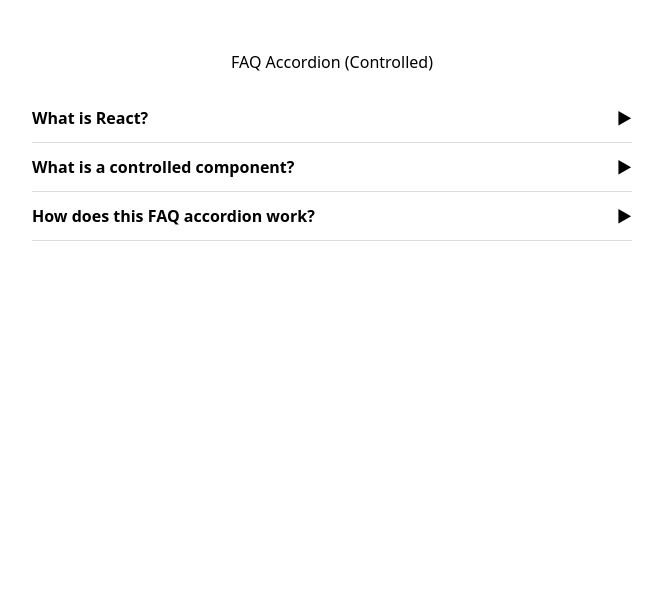
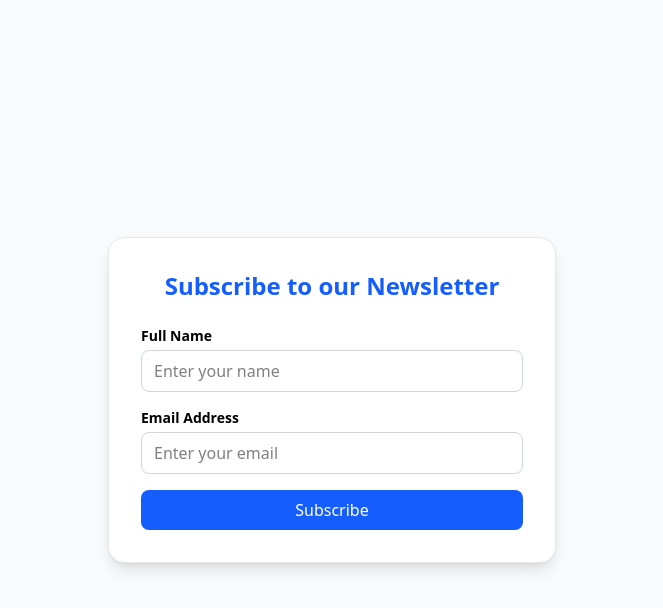
Before and after one commit to Abdulmuiz00/projectmy, a React (Vite) app: page / in a window 1280 px wide. Shown: the top 608 px of the page, without its empty margins (308-971 px from the left). Built offline with nearby package versions, Linux system fonts and the light colour scheme.

Commit message:
DAY025
Created a newletter sub program

```diff
--- a/src/Acordion.jsx
+++ b/src/Acordion.jsx
@@ -1,9 +1,4 @@
 import React, { useState } from 'react';
-
-// ---------------------------
-// FAQ Accordion component (controlled open state)
-// ---------------------------
-
 function AccordionItem({ id, title, content, isOpen, onToggle }) {
   return (
     <div
--- a/src/App.jsx
+++ b/src/App.jsx
@@ -1,10 +1,10 @@
 import React, { useState } from "react";
-import FAQAccordion from "./Acordion";
+import NewsletterForm from "./NewsLetter";
 
 
 function App() {
   return (
-    <div><FAQAccordion />
+    <div><NewsletterForm />
     </div>
   );
 }
--- /dev/null
+++ b/src/Components/FormInput.jsx
@@ -0,0 +1,23 @@
+import React from "react";
+
+function FormInput({ label, type = "text", name, value, onChange, placeholder }) {
+  return (
+    <div className="flex flex-col mb-4">
+      <label htmlFor={name} className="text-sm font-semibold mb-1">
+        {label}
+      </label>
+      <input
+        type={type}
+        id={name}
+        name={name}
+        value={value}
+        onChange={onChange}
+        placeholder={placeholder}
+        className="border border-gray-300 rounded-lg px-3 py-2 focus:outline-none focus:ring-2 focus:ring-blue-500"
+        required
+      />
+    </div>
+  );
+}
+
+export default FormInput;
--- /dev/null
+++ b/src/NewsLetter.jsx
@@ -0,0 +1,66 @@
+import React, { useState } from "react";
+import FormInput from "./Components/FormInput";
+
+function NewsletterForm() {
+  const [formData, setFormData] = useState({ name: "", email: "" });
+  const [message, setMessage] = useState("");
+
+  const handleChange = (e) => {
+    setFormData({ ...formData, [e.target.name]: e.target.value });
+  };
+
+  const handleSubmit = (e) => {
+    e.preventDefault();
+
+    if (!formData.name || !formData.email) {
+      setMessage("Please fill in all fields!");
+      return;
+    }
+
+    setMessage("🎉 Thank you for subscribing to our newsletter!");
+    setFormData({ name: "", email: "" });
+  };
+
+  return (
+    <div className="flex justify-center items-center min-h-screen bg-gray-50">
+      <form
+        onSubmit={handleSubmit}
+        className="bg-white shadow-lg rounded-2xl p-8 w-full max-w-md border border-gray-200"
+      >
+        <h2 className="text-2xl font-bold mb-6 text-center text-blue-600">
+          Subscribe to our Newsletter
+        </h2>
+
+        <FormInput
+          label="Full Name"
+          name="name"
+          value={formData.name}
+          onChange={handleChange}
+          placeholder="Enter your name"
+        />
+
+        <FormInput
+          label="Email Address"
+          type="email"
+          name="email"
+          value={formData.email}
+          onChange={handleChange}
+          placeholder="Enter your email"
+        />
+
+        <button
+          type="submit"
+          className="w-full bg-blue-600 text-white py-2 rounded-lg hover:bg-blue-700 transition duration-200"
+        >
+          Subscribe
+        </button>
+
+        {message && (
+          <p className="mt-4 text-center text-green-600 font-medium">{message}</p>
+        )}
+      </form>
+    </div>
+  );
+}
+
+export default NewsletterForm;
```
